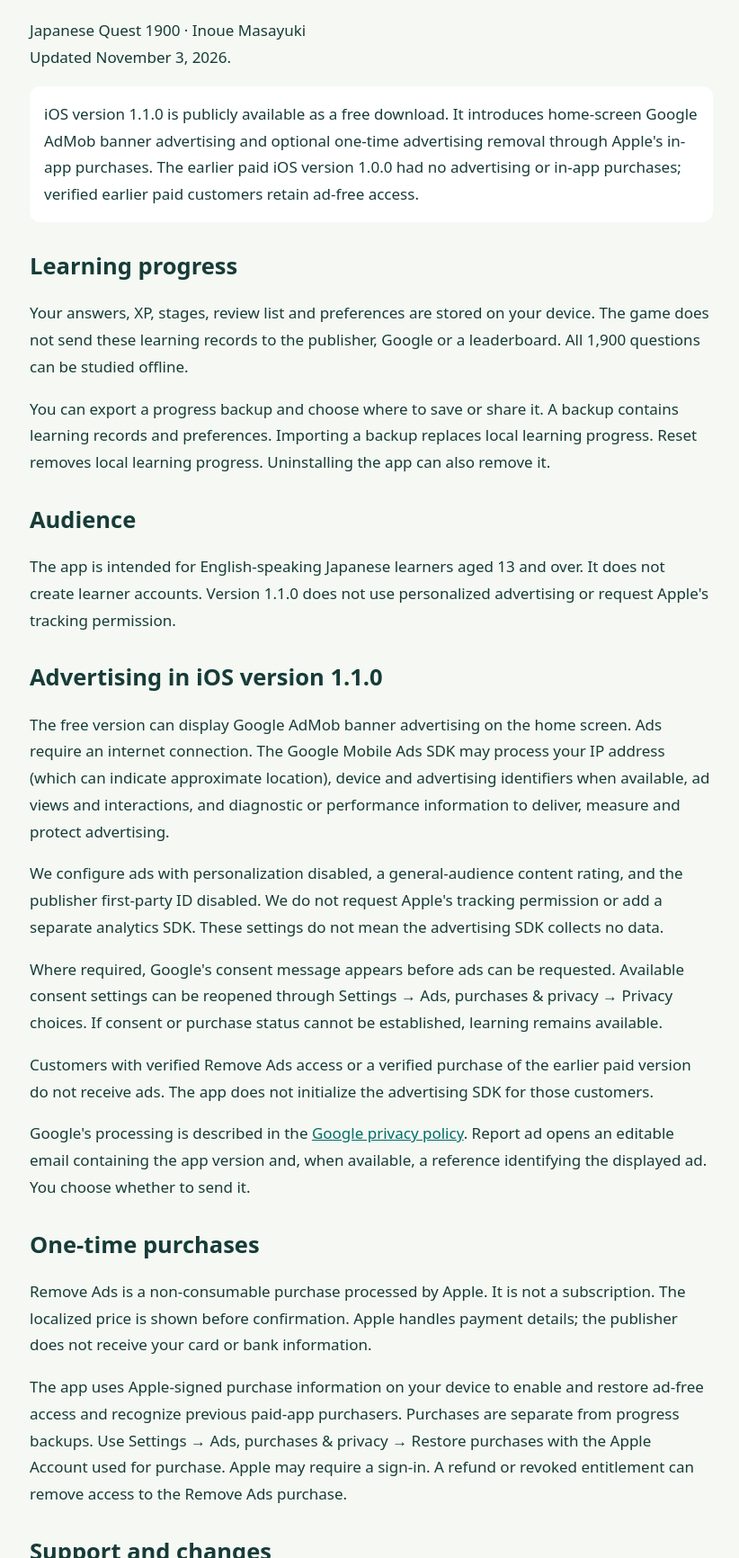
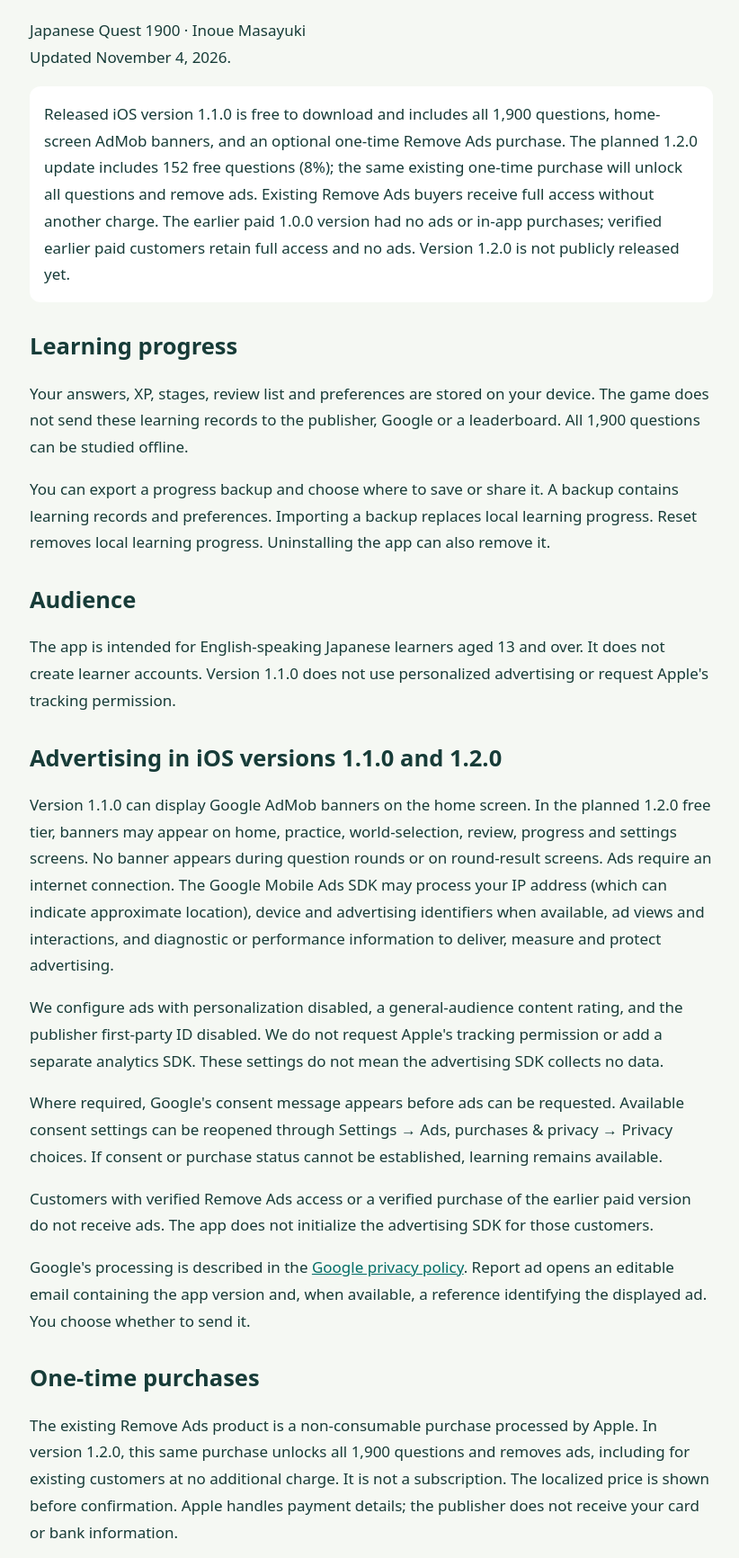
Before and after one commit to Ikuyasam-1/JapaneseQuest1900-support, a plain HTML site: page privacy-policy.html in a window 1280 px wide. Shown: the part 128-1860 px from the top of the page at 90% size, without its empty margins (227-1049 px from the left). Drawn offline with Linux system fonts and the light colour scheme.

Commit message:
Describe released 1.1 and planned 1.2 free tier, purchase and restoration benefits

```diff
--- a/privacy-policy.html
+++ b/privacy-policy.html
@@ -8,21 +8,21 @@
 <main>
 <a href="support.html">← Support</a>
 <h1>Privacy policy</h1>
-<p>Japanese Quest 1900 · Inoue Masayuki<br>Updated November 3, 2026.</p>
-<p class="note">iOS version 1.1.0 is publicly available as a free download. It introduces home-screen Google AdMob banner advertising and optional one-time advertising removal through Apple's in-app purchases. The earlier paid iOS version 1.0.0 had no advertising or in-app purchases; verified earlier paid customers retain ad-free access.</p>
+<p>Japanese Quest 1900 · Inoue Masayuki<br>Updated November 4, 2026.</p>
+<p class="note">Released iOS version 1.1.0 is free to download and includes all 1,900 questions, home-screen AdMob banners, and an optional one-time Remove Ads purchase. The planned 1.2.0 update includes 152 free questions (8%); the same existing one-time purchase will unlock all questions and remove ads. Existing Remove Ads buyers receive full access without another charge. The earlier paid 1.0.0 version had no ads or in-app purchases; verified earlier paid customers retain full access and no ads. Version 1.2.0 is not publicly released yet.</p>
 <section><h2>Learning progress</h2>
 <p>Your answers, XP, stages, review list and preferences are stored on your device. The game does not send these learning records to the publisher, Google or a leaderboard. All 1,900 questions can be studied offline.</p>
 <p>You can export a progress backup and choose where to save or share it. A backup contains learning records and preferences. Importing a backup replaces local learning progress. Reset removes local learning progress. Uninstalling the app can also remove it.</p></section>
 <section><h2>Audience</h2><p>The app is intended for English-speaking Japanese learners aged 13 and over. It does not create learner accounts. Version 1.1.0 does not use personalized advertising or request Apple's tracking permission.</p></section>
-<section><h2>Advertising in iOS version 1.1.0</h2>
-<p>The free version can display Google AdMob banner advertising on the home screen. Ads require an internet connection. The Google Mobile Ads SDK may process your IP address (which can indicate approximate location), device and advertising identifiers when available, ad views and interactions, and diagnostic or performance information to deliver, measure and protect advertising.</p>
+<section><h2>Advertising in iOS versions 1.1.0 and 1.2.0</h2>
+<p>Version 1.1.0 can display Google AdMob banners on the home screen. In the planned 1.2.0 free tier, banners may appear on home, practice, world-selection, review, progress and settings screens. No banner appears during question rounds or on round-result screens. Ads require an internet connection. The Google Mobile Ads SDK may process your IP address (which can indicate approximate location), device and advertising identifiers when available, ad views and interactions, and diagnostic or performance information to deliver, measure and protect advertising.</p>
 <p>We configure ads with personalization disabled, a general-audience content rating, and the publisher first-party ID disabled. We do not request Apple's tracking permission or add a separate analytics SDK. These settings do not mean the advertising SDK collects no data.</p>
 <p>Where required, Google's consent message appears before ads can be requested. Available consent settings can be reopened through Settings → Ads, purchases &amp; privacy → Privacy choices. If consent or purchase status cannot be established, learning remains available.</p>
 <p>Customers with verified Remove Ads access or a verified purchase of the earlier paid version do not receive ads. The app does not initialize the advertising SDK for those customers.</p>
 <p>Google's processing is described in the <a href="https://policies.google.com/privacy">Google privacy policy</a>. Report ad opens an editable email containing the app version and, when available, a reference identifying the displayed ad. You choose whether to send it.</p></section>
 <section><h2>One-time purchases</h2>
-<p>Remove Ads is a non-consumable purchase processed by Apple. It is not a subscription. The localized price is shown before confirmation. Apple handles payment details; the publisher does not receive your card or bank information.</p>
-<p>The app uses Apple-signed purchase information on your device to enable and restore ad-free access and recognize previous paid-app purchasers. Purchases are separate from progress backups. Use Settings → Ads, purchases &amp; privacy → Restore purchases with the Apple Account used for purchase. Apple may require a sign-in. A refund or revoked entitlement can remove access to the Remove Ads purchase.</p></section>
+<p>The existing Remove Ads product is a non-consumable purchase processed by Apple. In version 1.2.0, this same purchase unlocks all 1,900 questions and removes ads, including for existing customers at no additional charge. It is not a subscription. The localized price is shown before confirmation. Apple handles payment details; the publisher does not receive your card or bank information.</p>
+<p>The app uses Apple-signed purchase information on your device to enable and restore the purchased benefits (ad-free access and, in version 1.2.0, all-question access) and recognize previous paid-app purchasers. Purchases are separate from progress backups. Use Settings → Ads, purchases &amp; privacy → Restore purchases with the Apple Account used for purchase. Apple may require a sign-in. A refund or revoked entitlement can remove access to the Remove Ads purchase.</p></section>
 <section><h2>Support and changes</h2>
 <p>Contact <a href="mailto:ikuyasam58@gmail.com">ikuyasam58@gmail.com</a> about privacy or ad reports. We receive the information you choose to include in an email and use it to respond to your request. We may update this policy when app behavior changes.</p></section>
 <hr>
@@ -31,6 +31,6 @@
 <p>iOS版1.1.0は無料ダウンロードとして一般公開されています。1.1.0の無料版ではホーム画面にGoogle AdMobのバナー広告を表示でき、Appleのアプリ内課金で一度限りの広告削除を購入できます。以前の有料版1.0.0には広告・アプリ内課金はなく、以前の有料購入を確認できた方は広告なしを継続できます。Googleの広告SDKは、IPアドレスから推定されるおおよその位置、利用可能な端末・広告識別子、広告の表示・操作、診断・性能情報などを処理する場合があります。学習の解答や進捗は広告サービスへ送信しません。</p>
 <p>広告のパーソナライズとパブリッシャーのファーストパーティIDを無効にし、一般向けの広告レーティングを指定します。Appleのトラッキング許可は要求しません。これらの設定でも、広告SDKのデータ収集がなくなるわけではありません。必要な地域では同意画面を表示し、利用可能な設定は「Settings → Ads, purchases &amp; privacy → Privacy choices」から変更できます。</p>
 <p>「Remove Ads」はAppleが処理する一度限りの買い切り課金です。サブスクリプションではありません。確認前に各地域の価格を表示します。提供者はカードや銀行口座情報を受け取りません。購入済みの権利はAppleが署名した購入情報で確認します。購入時と同じApple Accountで「Restore purchases」を実行すると復元できます。払い戻し・権利の取り消しにより広告削除の権利が失われる場合があります。以前の有料版の購入を確認できた方は広告なしを継続できます。</p>
-<p>「Report ad」は、アプリのバージョンと取得できた広告の参照番号を含む編集可能なメールを開きます。送信するかは利用者が決めます。お問い合わせ：<a href="mailto:ikuyasam58@gmail.com">ikuyasam58@gmail.com</a>。</p></section>
+<p>「Report ad」は、アプリのバージョンと取得できた広告の参照番号を含む編集可能なメールを開きます。送信するかは利用者が決めます。お問い合わせ：<a href="mailto:ikuyasam58@gmail.com">ikuyasam58@gmail.com</a>。</p><p>公開中の1.1.0は全1,900問を無料で利用できます。準備中の1.2.0では152問（8%）を無料とし、既存の買い切り商品で全問解放と広告削除を提供します。以前の広告削除購入者にも追加料金なしで両方の特典を適用し、購入復元に対応します。1.2.0の広告はメニュー画面に限定し、クイズ中と結果画面には表示しません。1.2.0はまだ一般公開していません。</p></section>
 </main>
 </html>
```
